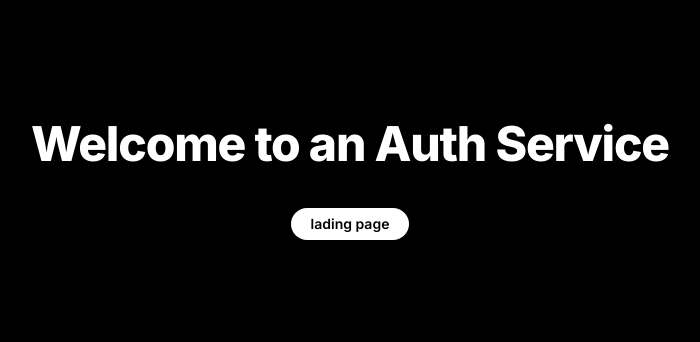
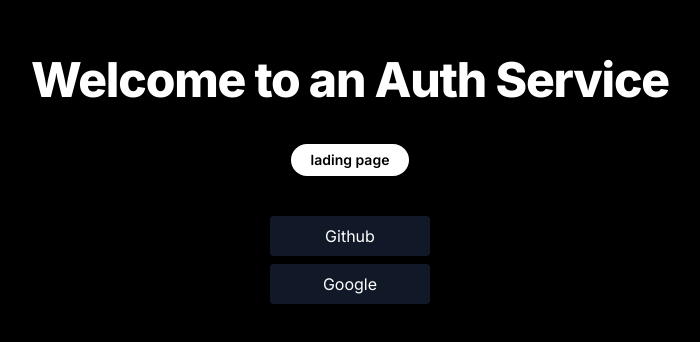
Before and after one commit to conradmugabe/auth-service, a Next.js app: page / in a window 1280 px wide. Shown: the part 220-562 px from the top of the page, without its empty margins (290-990 px from the left). Built offline with nearby package versions, Linux system fonts and the light colour scheme.

Commit message:
feat: added google provider

```diff
--- /dev/null
+++ b/src/app/_components/login-providers.tsx
@@ -0,0 +1,24 @@
+"use client";
+
+import { signIn } from "next-auth/react";
+
+const providers = [
+  { provider: "github", label: "Github" },
+  { provider: "google", label: "Google" },
+];
+
+export function LoginProviders() {
+  return (
+    <div className="grid gap-2">
+      {providers.map(({ provider, label }) => (
+        <button
+          key={provider}
+          className="h-10 w-40 rounded bg-gray-900 px-4 py-2"
+          onClick={async () => await signIn(provider)}
+        >
+          {label}
+        </button>
+      ))}
+    </div>
+  );
+}
--- a/src/app/page.tsx
+++ b/src/app/page.tsx
@@ -1,3 +1,5 @@
+import { LoginProviders } from "./_components/login-providers";
+
 export default function Home() {
   return (
     <main className="flex h-screen w-screen flex-col items-center justify-center gap-10 bg-black text-white">
@@ -7,7 +9,7 @@
       <div className="items-center rounded-full bg-white px-5 py-1.5 text-sm font-semibold text-black">
         lading page
       </div>
-
+      <LoginProviders />
     </main>
   );
 }
--- a/src/auth/next-auth/next-auth-options.ts
+++ b/src/auth/next-auth/next-auth-options.ts
@@ -1,5 +1,6 @@
 import { AuthOptions } from "next-auth";
 import GitHubProvider from "next-auth/providers/github";
+import GoogleProvider from "next-auth/providers/google";
 
 import env from "@/utils/env";
 
@@ -9,5 +10,10 @@
       clientId: env.GITHUB_ID,
       clientSecret: env.GITHUB_SECRET,
     }),
+    GoogleProvider({
+      clientId: env.GOOGLE_CLIENT_ID,
+      clientSecret: env.GOOGLE_CLIENT_SECRET,
+    }),
   ],
+  pages: {},
 };
--- a/src/utils/env/index.ts
+++ b/src/utils/env/index.ts
@@ -5,6 +5,8 @@
   NEXTAUTH_SECRET: str(),
   GITHUB_ID: str(),
   GITHUB_SECRET: str(),
+  GOOGLE_CLIENT_ID: str(),
+  GOOGLE_CLIENT_SECRET: str(),
 });
 
 export default env;
```
